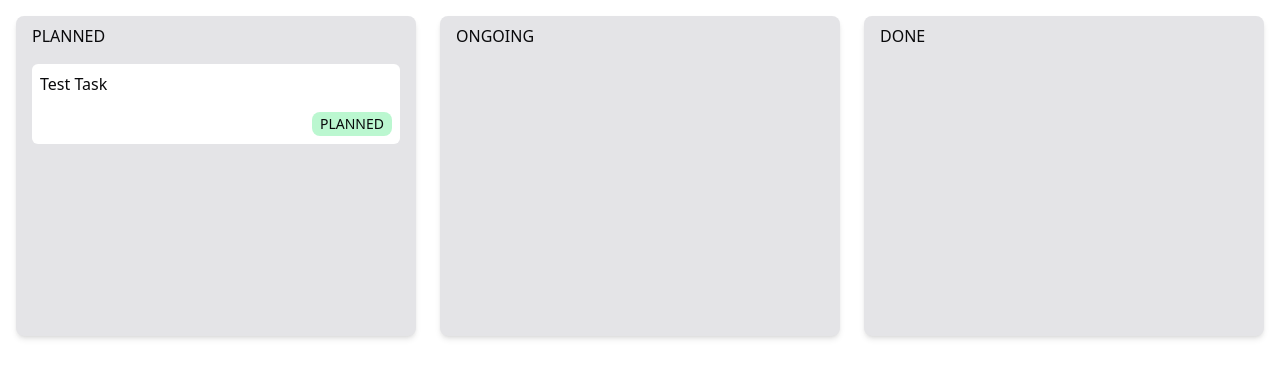
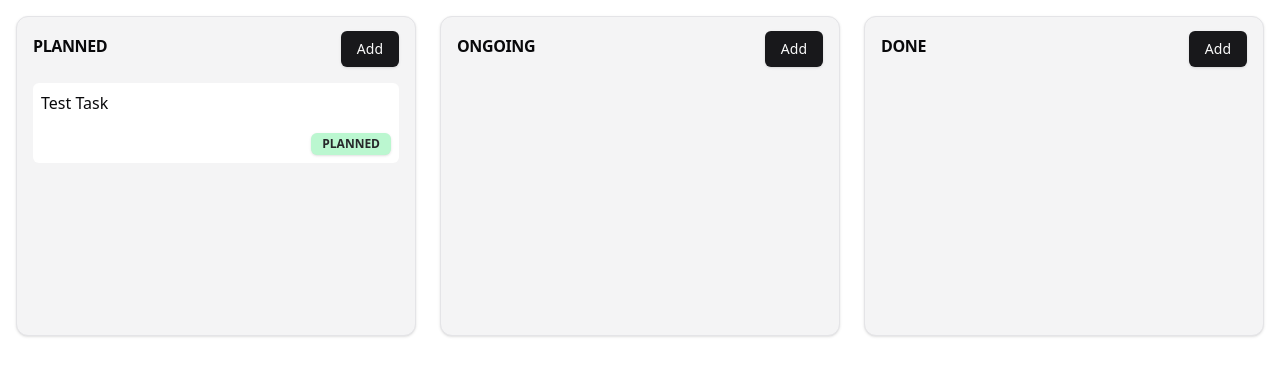
Before and after one commit to talhaibnmahmud/react-zustand-kanban, a React (Vite) app: page / in a window 1280 px wide. Shown: the top 378 px of the page. Built offline with nearby package versions, Linux system fonts and the light colour scheme.

Commit message:
🛠 Working: Add task & component update

```diff
--- a/src/components/column.tsx
+++ b/src/components/column.tsx
@@ -1,4 +1,6 @@
 import { Task } from "@/components/task";
+import { Button } from "@/components/ui/button";
+import { Card, CardHeader, CardTitle } from "@/components/ui/card";
 import { useStore, type TaskStatus } from "@/stores";
 
 type ColumnProps = {
@@ -9,16 +11,20 @@ export const Column = ({ status }: ColumnProps) => {
   const tasks = useStore((state) =>
     state.tasks.filter((task) => task.status === status)
   );
-
-  console.log({ tasks });
+  const addTask = useStore((state) => state.addTask);
 
   return (
-    <div className="bg-zinc-200 min-h-80 px-4 py-2 rounded-lg shadow-md space-y-4">
-      <p>{status}</p>
+    <Card className="min-h-80 px-4 py-2 bg-zinc-100 space-y-4">
+      <CardHeader className="flex-row justify-between items-center p-0">
+        <CardTitle>{status}</CardTitle>
+        <Button onClick={() => addTask({ title: "New Task", status: status })}>
+          Add
+        </Button>
+      </CardHeader>
 
       {tasks.map((task) => (
         <Task key={task.title} title={task.title} />
       ))}
-    </div>
+    </Card>
   );
 };
--- a/src/components/task.tsx
+++ b/src/components/task.tsx
@@ -1,3 +1,5 @@
+import { Badge } from "@/components/ui/badge";
+import { CardContent } from "@/components/ui/card";
 import { useStore } from "@/stores";
 
 type TaskProps = {
@@ -12,17 +14,15 @@ export const Task = ({ title }: TaskProps) => {
   if (!task) return null;
 
   return (
-    <div className="min-h-20 bg-white rounded-md py-2 px-2 flex flex-col justify-between">
+    <CardContent className="min-h-20 bg-white rounded-md py-2 px-2 flex flex-col justify-between">
       <h3>{task.title}</h3>
 
       <div>
         <div></div>
         <div className="flex justify-end">
-          <span className="bg-green-200 text-sm px-2 py-0.5 rounded-lg">
-            {task.status}
-          </span>
+          <Badge className="bg-green-200 text-zinc-800">{task.status}</Badge>
         </div>
       </div>
-    </div>
+    </CardContent>
   );
 };
--- /dev/null
+++ b/src/components/ui/badge.tsx
@@ -0,0 +1,36 @@
+import * as React from "react"
+import { cva, type VariantProps } from "class-variance-authority"
+
+import { cn } from "@/lib/utils"
+
+const badgeVariants = cva(
+  "inline-flex items-center rounded-md border px-2.5 py-0.5 text-xs font-semibold transition-colors focus:outline-none focus:ring-2 focus:ring-ring focus:ring-offset-2",
+  {
+    variants: {
+      variant: {
+        default:
+          "border-transparent bg-primary text-primary-foreground shadow hover:bg-primary/80",
+        secondary:
+          "border-transparent bg-secondary text-secondary-foreground hover:bg-secondary/80",
+        destructive:
+          "border-transparent bg-destructive text-destructive-foreground shadow hover:bg-destructive/80",
+        outline: "text-foreground",
+      },
+    },
+    defaultVariants: {
+      variant: "default",
+    },
+  }
+)
+
+export interface BadgeProps
+  extends React.HTMLAttributes<HTMLDivElement>,
+    VariantProps<typeof badgeVariants> {}
+
+function Badge({ className, variant, ...props }: BadgeProps) {
+  return (
+    <div className={cn(badgeVariants({ variant }), className)} {...props} />
+  )
+}
+
+export { Badge, badgeVariants }
--- /dev/null
+++ b/src/components/ui/card.tsx
@@ -0,0 +1,76 @@
+import * as React from "react"
+
+import { cn } from "@/lib/utils"
+
+const Card = React.forwardRef<
+  HTMLDivElement,
+  React.HTMLAttributes<HTMLDivElement>
+>(({ className, ...props }, ref) => (
+  <div
+    ref={ref}
+    className={cn(
+      "rounded-xl border bg-card text-card-foreground shadow",
+      className
+    )}
+    {...props}
+  />
+))
+Card.displayName = "Card"
+
+const CardHeader = React.forwardRef<
+  HTMLDivElement,
+  React.HTMLAttributes<HTMLDivElement>
+>(({ className, ...props }, ref) => (
+  <div
+    ref={ref}
+    className={cn("flex flex-col space-y-1.5 p-6", className)}
+    {...props}
+  />
+))
+CardHeader.displayName = "CardHeader"
+
+const CardTitle = React.forwardRef<
+  HTMLParagraphElement,
+  React.HTMLAttributes<HTMLHeadingElement>
+>(({ className, ...props }, ref) => (
+  <h3
+    ref={ref}
+    className={cn("font-semibold leading-none tracking-tight", className)}
+    {...props}
+  />
+))
+CardTitle.displayName = "CardTitle"
+
+const CardDescription = React.forwardRef<
+  HTMLParagraphElement,
+  React.HTMLAttributes<HTMLParagraphElement>
+>(({ className, ...props }, ref) => (
+  <p
+    ref={ref}
+    className={cn("text-sm text-muted-foreground", className)}
+    {...props}
+  />
+))
+CardDescription.displayName = "CardDescription"
+
+const CardContent = React.forwardRef<
+  HTMLDivElement,
+  React.HTMLAttributes<HTMLDivElement>
+>(({ className, ...props }, ref) => (
+  <div ref={ref} className={cn("p-6 pt-0", className)} {...props} />
+))
+CardContent.displayName = "CardContent"
+
+const CardFooter = React.forwardRef<
+  HTMLDivElement,
+  React.HTMLAttributes<HTMLDivElement>
+>(({ className, ...props }, ref) => (
+  <div
+    ref={ref}
+    className={cn("flex items-center p-6 pt-0", className)}
+    {...props}
+  />
+))
+CardFooter.displayName = "CardFooter"
+
+export { Card, CardHeader, CardFooter, CardTitle, CardDescription, CardContent }
--- a/src/stores/index.ts
+++ b/src/stores/index.ts
@@ -10,11 +10,13 @@ type Task = {
 
 type TastStore = {
   tasks: Task[];
+  addTask: (task: Task) => void;
 };
 
 export const useStore = createWithEqualityFn<TastStore>()(
-  () => ({
+  (set) => ({
     tasks: [{ title: "Test Task", status: "PLANNED" }],
+    addTask: (task) => set((store) => ({ tasks: [...store.tasks, task] })),
   }),
   shallow
 );
```
